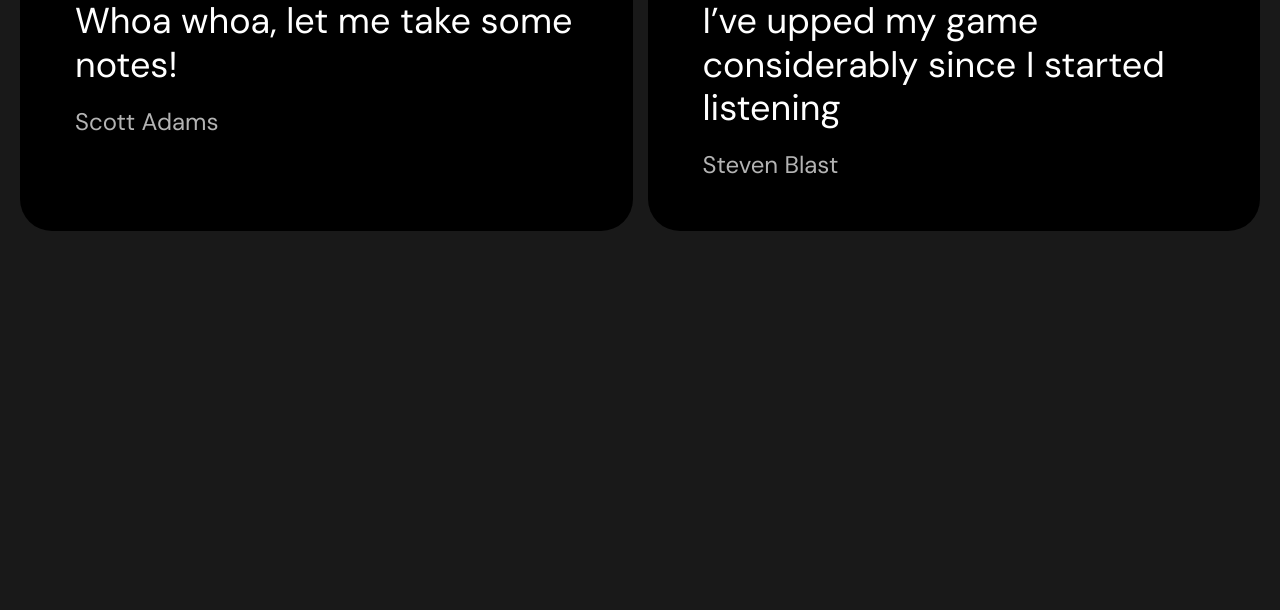
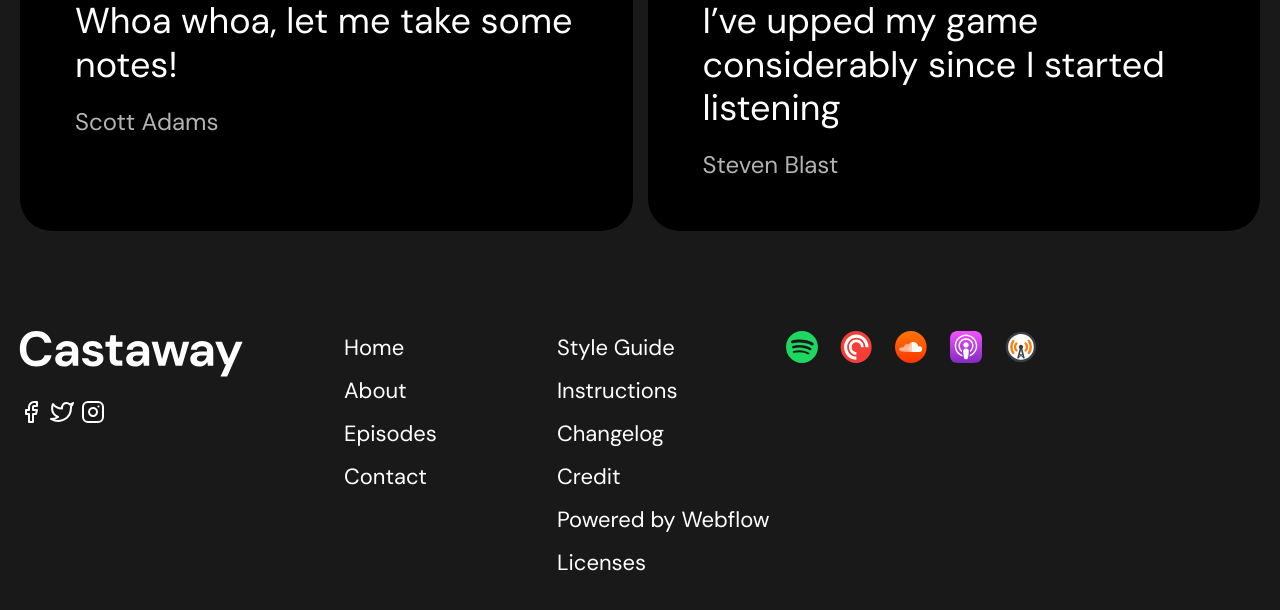
Before and after one commit to CrusaderDen/Landing_Castaway, a plain HTML site: page index.html in a window 1280 px wide. Shown: the part 5454-6064 px from the top of the page. Before the commit the page ends 5785 px from the top, so only its background shows below. Drawn offline with Linux system fonts and the light colour scheme.

Commit message:
Version without adaptiv

```diff
--- a/index.html
+++ b/index.html
@@ -379,5 +379,116 @@
         </div>
       </section>
     </main>
+    <footer class="footer container">
+      <div class="footer__logo-column mr-ultra">
+        <div class="footer__logo">
+          <a href="#!" class="footer__logo-link">
+            <img
+              src="icons/icon-logo.svg"
+              alt="Castaway"
+              class="footer__logo-img"
+            />
+          </a>
+        </div>
+        <div class="footer__social">
+          <a href="#!" class="footer__social-link">
+            <img
+              src="/icons/icon-social-1.svg"
+              alt="social-icon"
+              class="footer__social-img"
+            />
+          </a>
+          <a href="#!" class="footer__social-link">
+            <img
+              src="/icons/icon-social-2.svg"
+              alt="social-icon"
+              class="footer__social-img"
+            />
+          </a>
+          <a href="#!" class="footer__social-link">
+            <img
+              src="/icons/icon-social-3.svg"
+              alt="social-icon"
+              class="footer__social-img"
+            />
+          </a>
+        </div>
+      </div>
+      <div class="footer__link-column mr-big">
+        <ul class="footer__list">
+          <li class="footer__item">
+            <a href="#!" class="footer__link">Home</a>
+          </li>
+          <li class="footer__item">
+            <a href="#!" class="footer__link">About</a>
+          </li>
+          <li class="footer__item">
+            <a href="#!" class="footer__link">Episodes</a>
+          </li>
+          <li class="footer__item">
+            <a href="#!" class="footer__link">Contact</a>
+          </li>
+        </ul>
+      </div>
+      <div class="footer__link-column mr-small">
+        <ul class="footer__list">
+          <li class="footer__item">
+            <a href="#!" class="footer__link">Style Guide</a>
+          </li>
+          <li class="footer__item">
+            <a href="#!" class="footer__link">Instructions</a>
+          </li>
+          <li class="footer__item">
+            <a href="#!" class="footer__link">Changelog</a>
+          </li>
+          <li class="footer__item">
+            <a href="#!" class="footer__link">Credit</a>
+          </li>
+          <li class="footer__item">
+            <a href="#!" class="footer__link">Powered by Webflow</a>
+          </li>
+          <li class="footer__item">
+            <a href="#!" class="footer__link">Licenses</a>
+          </li>
+        </ul>
+      </div>
+      <div class="icons-group-footer">
+        <a href="#!" class="icons-group-footer__link">
+          <img
+            src="icons/icon-header-1.svg"
+            alt="icon"
+            class="icons-group-footer__img"
+          />
+        </a>
+        <a href="#!" class="icons-group-footer__link">
+          <img
+            src="icons/icon-header-2.svg"
+            alt="icon"
+            class="icons-group-footer__img"
+          />
+        </a>
+        <a href="#!" class="icons-group-footer__link">
+          <img
+            src="icons/icon-header-3.svg"
+            alt="icon"
+            class="icons-group-footer__img"
+          />
+        </a>
+        <a href="#!" class="icons-group-footer__link">
+          <img
+            src="icons/icon-header-4.svg"
+            alt="icon"
+            class="icons-group-footer__img"
+          />
+        </a>
+        <a href="#!" class="icons-group-footer__link">
+          <img
+            src="icons/icon-header-5.svg"
+            alt="icon"
+            class="icons-group-footer__img"
+          />
+        </a>
+      </div>
+    </footer>
   </body>
 </html>
--- a/sass/_01-Header.sass
+++ b/sass/_01-Header.sass
@@ -5,10 +5,10 @@
    height: 12rem
    margin-bottom: 4rem
    &__logo
-
       transform: translate(-1.9rem, 0)
    &__img
       display: block
+      width: 16rem
 .nav
    &__list
       display: flex
--- /dev/null
+++ b/sass/_05-Subscribe.sass
@@ -0,0 +1,40 @@
+.subscribe
+   padding: 6rem 6rem 7.5rem 0rem
+   display: flex
+   justify-content: space-between
+   align-items: center
+   background-color: $c-black
+   border-radius: 3.2rem
+   margin-bottom: 20rem
+   &__left-side
+      padding-right: 15.1rem
+      padding-left: 6rem
+      width: 64.2rem
+   &__right-side
+      width: 52.2rem
+      padding-right: 6rem
+
+.form
+   display: flex
+   flex-direction: column
+   flex-grow: 1 1
+   input
+      width: 52.2rem
+      height: 8.2rem
+      background-color: $c-dark-grey
+      border-radius: .6rem
+      border: none
+      font-family:inherit
+      font-size: 2.4rem
+      color: $c-white
+      padding-left: 1.9rem
+      &::placeholder
+         font-size: 2.4rem
+   &__name
+      margin-bottom: 2rem
+
+   &__email
+      margin-bottom: 2rem
+
+   &__btn
+      align-self: flex-start
--- a/sass/_05_Subscribe.sass
+++ /dev/null
@@ -1,40 +0,0 @@
-.subscribe
-   padding: 6rem 6rem 7.5rem 0rem
-   display: flex
-   justify-content: space-between
-   align-items: center
-   background-color: $c-black
-   border-radius: 3.2rem
-   margin-bottom: 20rem
-   &__left-side
-      padding-right: 15.1rem
-      padding-left: 6rem
-      width: 64.2rem
-   &__right-side
-      width: 52.2rem
-      padding-right: 6rem
-
-.form
-   display: flex
-   flex-direction: column
-   flex-grow: 1 1
-   input
-      width: 52.2rem
-      height: 8.2rem
-      background-color: $c-dark-grey
-      border-radius: .6rem
-      border: none
-      font-family:inherit
-      font-size: 2.4rem
-      color: $c-white
-      padding-left: 1.9rem
-      &::placeholder
-         font-size: 2.4rem
-   &__name
-      margin-bottom: 2rem
-
-   &__email
-      margin-bottom: 2rem
-
-   &__btn
-      align-self: flex-start
--- /dev/null
+++ b/sass/_07-Footer.sass
@@ -0,0 +1,32 @@
+.footer
+   display: flex
+   margin-bottom: 12.7rem
+   &__logo
+      margin-bottom: 2.3rem
+   &__logo-img
+      display: block
+      width: 22.4rem
+   &__social-link
+      &:not(:last-child)
+         margin-right: 0.1rem
+   &__social-img
+      display: inline-block
+      height: 2.4rem
+   &__logo-column
+      display: inline-block
+      transform: translate(1.9rem, 0)
+   &__link-column
+      display: inline-block
+   &__list
+      display: flex
+      flex-direction: column
+   &__item
+      &:not(:last-child)
+         margin-bottom: 1rem
+.icons-group-footer
+   display: inline-block
+   &__link
+      &:not(:last-child)
+         margin-right: 1.7rem
+   &__img
+      width: 3.2rem
--- a/sass/_utils.sass
+++ b/sass/_utils.sass
@@ -1,2 +1,8 @@
 .bold
    font-weight: 700
+.mr-ultra
+   margin-right: 12rem
+.mr-big
+   margin-right: 12rem
+.mr-small
+   margin-right: 1.6rem
--- a/sass/style.sass
+++ b/sass/style.sass
@@ -4,5 +4,6 @@
 @import '02-Intro'
 @import '03-Episodes'
 @import '04-Meet'
-@import '05_Subscribe'
-@import '06_Feedback'
+@import '05-Subscribe'
+@import '06-Feedback'
+@import '07-Footer'
```
Also changed, not shown: css/style.css, sass/_06-Feedback.sass (renamed from sass/_06_Feedback.sass), 1 other file.
